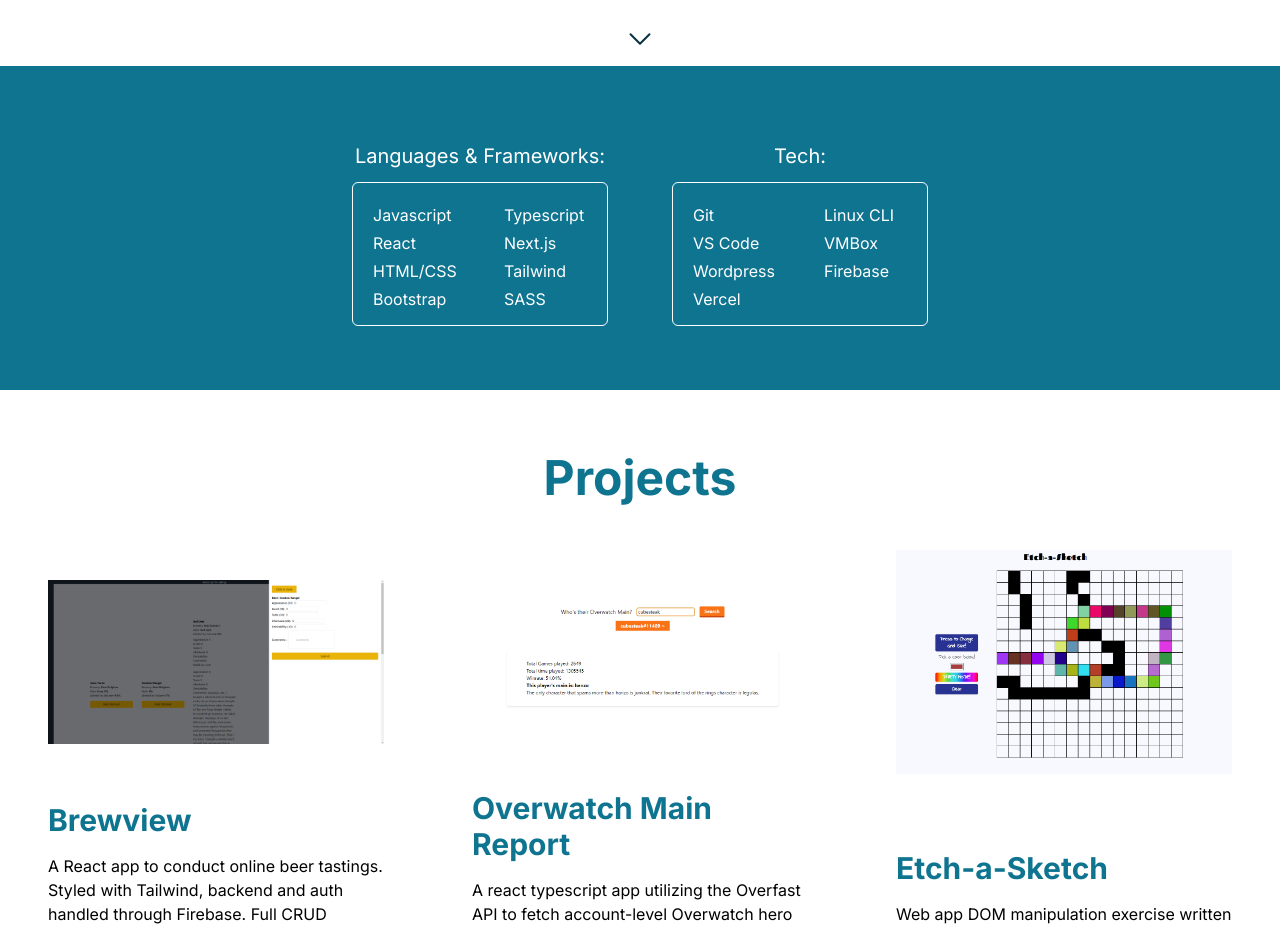
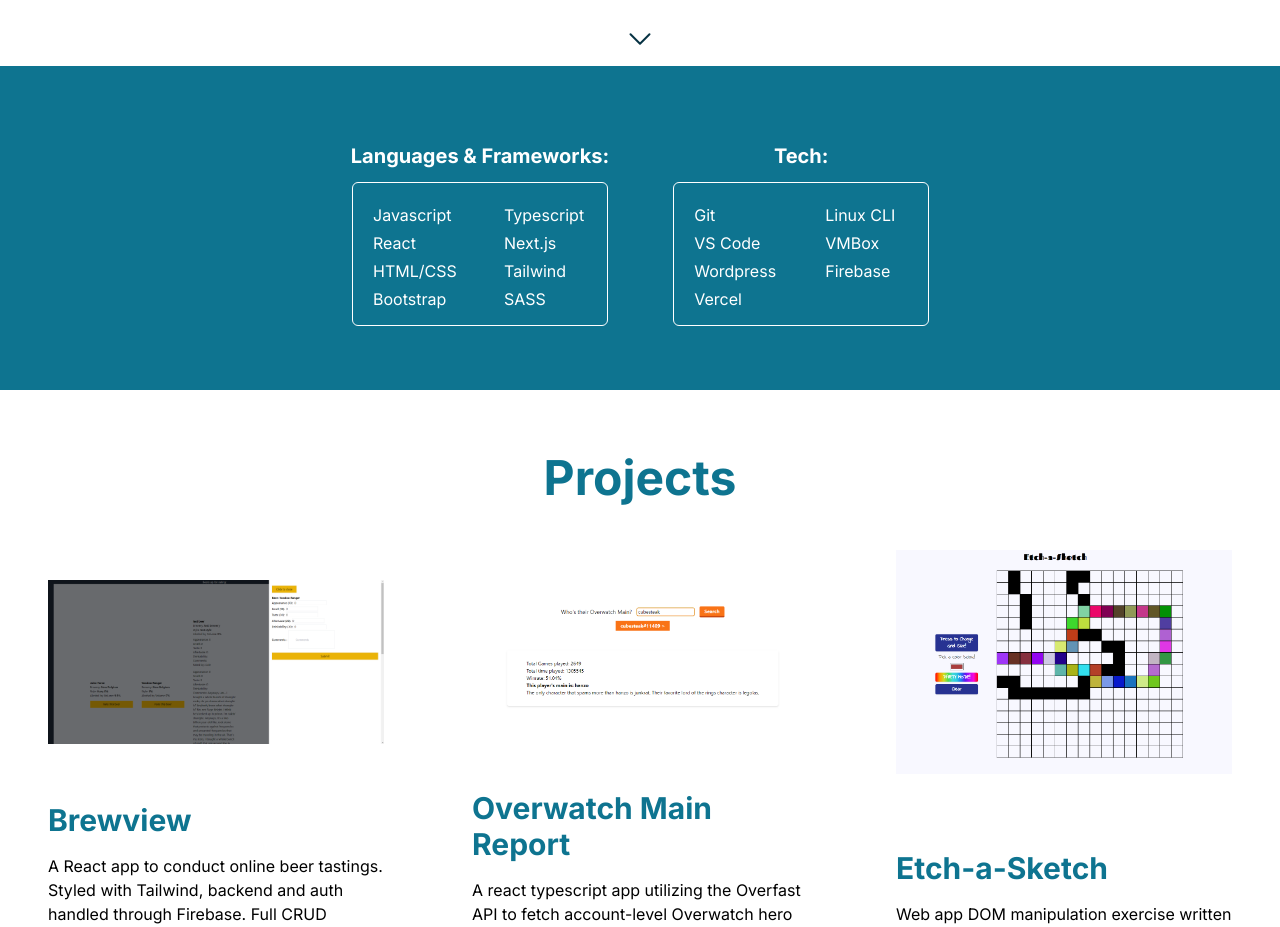
Before and after one commit to Alienatedlabor/react-portfolio, a Next.js app: page / in a window 1280 px wide. Shown: the part 800-1727 px from the top of the page. Built offline with nearby package versions, Linux system fonts and the light colour scheme.

Commit message:
fix font weight

```diff
--- a/pages/index.tsx
+++ b/pages/index.tsx
@@ -111,7 +111,7 @@ export default function Home() {
         </section>
         <section className="flex-col flex lg:flex-row justify-center  p-8 bg-cyan-700">
           <div className="flex flex-col items-center  lg:p-8 ">
-            <h3 className="text-xl py-3 text-center  text-white">
+            <h3 className="text-xl py-3 text-center font-bold  text-white">
               Languages & Frameworks:
             </h3>
             <ul className=" border border-white p-5  rounded-md grid grid-cols-2 gap-x-12 gap-1 w-64 h-36  text-white">
@@ -126,7 +126,7 @@ export default function Home() {
             </ul>
           </div>
           <div className="flex flex-col items-center  lg:p-8">
-            <h3 className="text-xl py-3 items-center text-center  text-white">
+            <h3 className="text-xl py-3 items-center text-center font-bold  text-white">
               Tech:
             </h3>
             <div>
```
